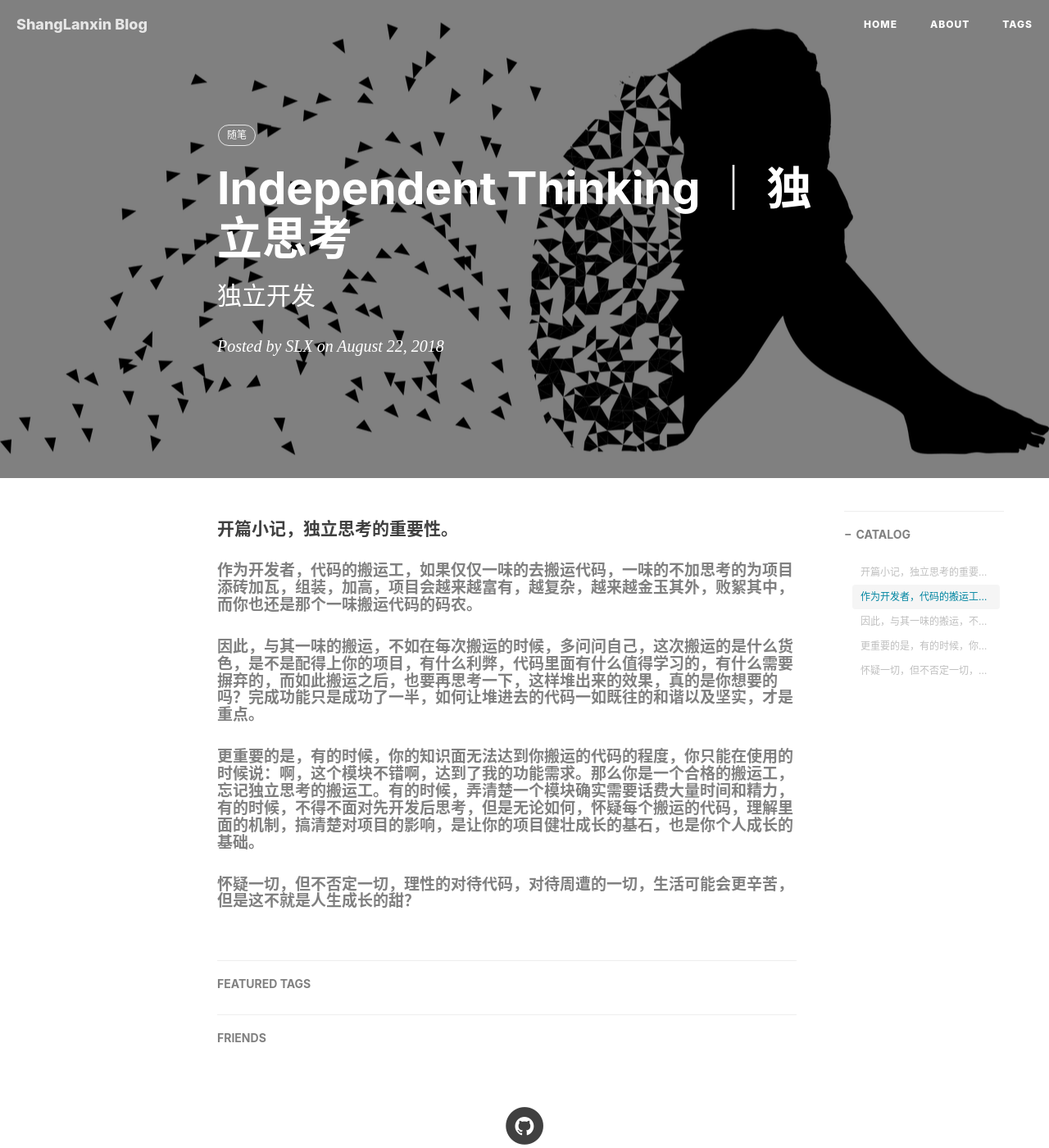
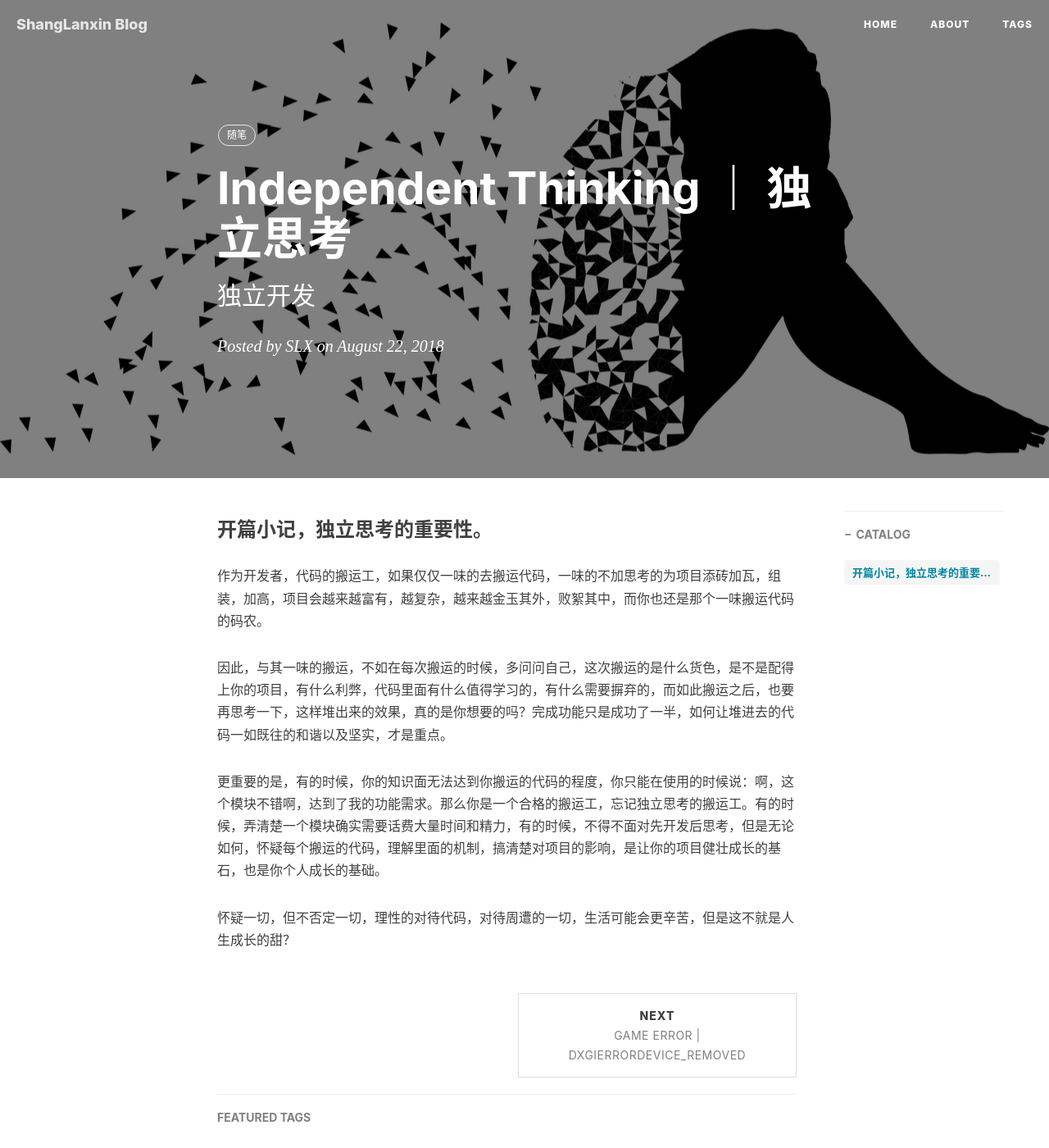
Before and after one commit to shanglanxin/shanglanxin.github.io, a Jekyll site: the page built from _posts/2018-08-22-独立思考.md, in a window 1280 px wide and 1400 px high. Shown: the whole window at 82% size. Built offline with Jekyll 4.4.1, drawn with Linux system fonts in a browser that asks for light colours; nearby versions of some CDN libraries; comment, search, counter and statistics services are not loaded; some of the changed lines change nothing that is shown.

Commit message:
add dirext x error
add one and change one format

```diff
--- a/_posts/2018-08-22-独立思考.md
+++ b/_posts/2018-08-22-独立思考.md
@@ -10,11 +10,11 @@
     - 随笔
 ---
 
-#### 开篇小记，独立思考的重要性。
-##### 作为开发者，代码的搬运工，如果仅仅一味的去搬运代码，一味的不加思考的为项目添砖加瓦，组装，加高，项目会越来越富有，越复杂，越来越金玉其外，败絮其中，而你也还是那个一味搬运代码的码农。
+### 开篇小记，独立思考的重要性。
+作为开发者，代码的搬运工，如果仅仅一味的去搬运代码，一味的不加思考的为项目添砖加瓦，组装，加高，项目会越来越富有，越复杂，越来越金玉其外，败絮其中，而你也还是那个一味搬运代码的码农。
 
-##### 因此，与其一味的搬运，不如在每次搬运的时候，多问问自己，这次搬运的是什么货色，是不是配得上你的项目，有什么利弊，代码里面有什么值得学习的，有什么需要摒弃的，而如此搬运之后，也要再思考一下，这样堆出来的效果，真的是你想要的吗？完成功能只是成功了一半，如何让堆进去的代码一如既往的和谐以及坚实，才是重点。
+因此，与其一味的搬运，不如在每次搬运的时候，多问问自己，这次搬运的是什么货色，是不是配得上你的项目，有什么利弊，代码里面有什么值得学习的，有什么需要摒弃的，而如此搬运之后，也要再思考一下，这样堆出来的效果，真的是你想要的吗？完成功能只是成功了一半，如何让堆进去的代码一如既往的和谐以及坚实，才是重点。
 
-##### 更重要的是，有的时候，你的知识面无法达到你搬运的代码的程度，你只能在使用的时候说：啊，这个模块不错啊，达到了我的功能需求。那么你是一个合格的搬运工，忘记独立思考的搬运工。有的时候，弄清楚一个模块确实需要话费大量时间和精力，有的时候，不得不面对先开发后思考，但是无论如何，怀疑每个搬运的代码，理解里面的机制，搞清楚对项目的影响，是让你的项目健壮成长的基石，也是你个人成长的基础。
+更重要的是，有的时候，你的知识面无法达到你搬运的代码的程度，你只能在使用的时候说：啊，这个模块不错啊，达到了我的功能需求。那么你是一个合格的搬运工，忘记独立思考的搬运工。有的时候，弄清楚一个模块确实需要话费大量时间和精力，有的时候，不得不面对先开发后思考，但是无论如何，怀疑每个搬运的代码，理解里面的机制，搞清楚对项目的影响，是让你的项目健壮成长的基石，也是你个人成长的基础。
 
-##### 怀疑一切，但不否定一切，理性的对待代码，对待周遭的一切，生活可能会更辛苦，但是这不就是人生成长的甜？
+怀疑一切，但不否定一切，理性的对待代码，对待周遭的一切，生活可能会更辛苦，但是这不就是人生成长的甜？
--- /dev/null
+++ b/_posts/2018-08-23-dirext_x_error.md
@@ -0,0 +1,38 @@
+---
+layout:     post
+title:      Game Error | dxgierrordevice_removed
+subtitle:   dxgierrordevice_removed
+date:       2018-08-22
+author:     SLX
+header-img: img/post-bg-independent_thinking.png
+catalog: true
+tags:
+    - Game
+    - Windows
+    - error
+---
+你用 windows 玩游戏的时候也遇到了突然的弹窗，说什么dirextx出了问题？
+>（dxgi_error_device_removed 0x887a0007, 0x887a0006, 0x887A0002 and 0x887a0005）
+
+那么可以尝试一下以下操作：
+
+1. 点击 “windows” 按钮
+2. 键入 “regedit” 或者 “注册表编辑器” 以查询软件
+3. 右击 “以管理员身份运行”
+4. 在左边的列表按以下顺序查找：
+    HKEY_LOCAL_MACHINE -> SYSTEM -> CurrentControlSet -> Control
+    点击 GraphicsDrivers
+5. 右击 GraphicsDrivers
+    然后点击 “新建” -> DWORD(32位）值
+6. 在右边窗口中输入值 TdrLevel （注意T和L必须大写，没有空格）
+7. 双击进入，确认数值为0
+8. 重启电脑
+
+那么这个问题的原因是什么？
+根据国外油管相关大神的说法是系统的一种自我防御机制，防止显卡在一定时间内不回应，TDR机制会去重置它。所以当一些进程使显卡果冻住，就会诱发使用的进程崩溃掉。
+
+这里的做法其实就是关闭这种机制。
+但是这样不一定能解决所有人的问题，有人会遇到设置之后导致画面果冻住，只能按开关键重启，这时候大家可能要查一下以下原因：
+
+有人回复说显卡有质量问题或者超频的也会导致这样的问题。
+希望可以解决大家的问题。
```
